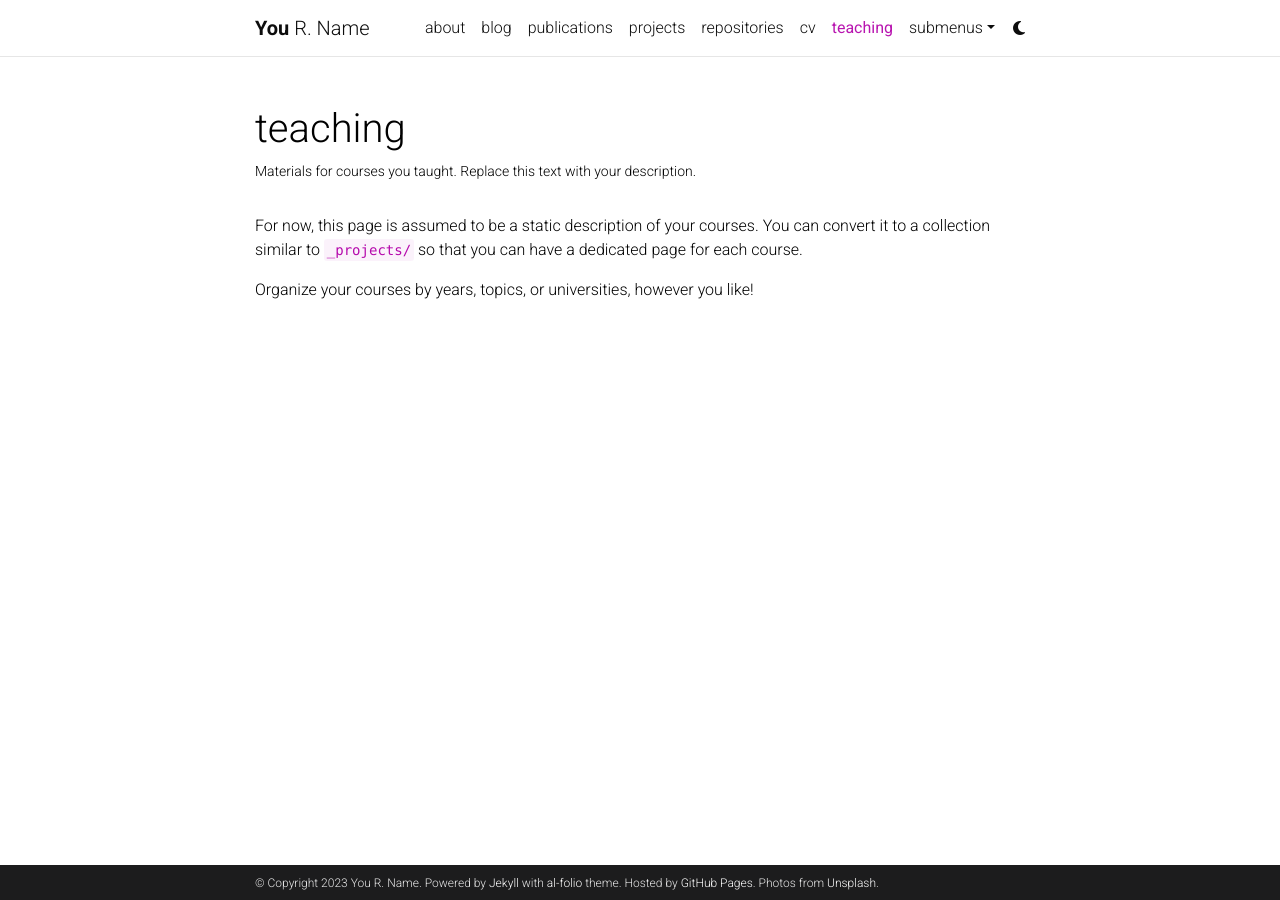
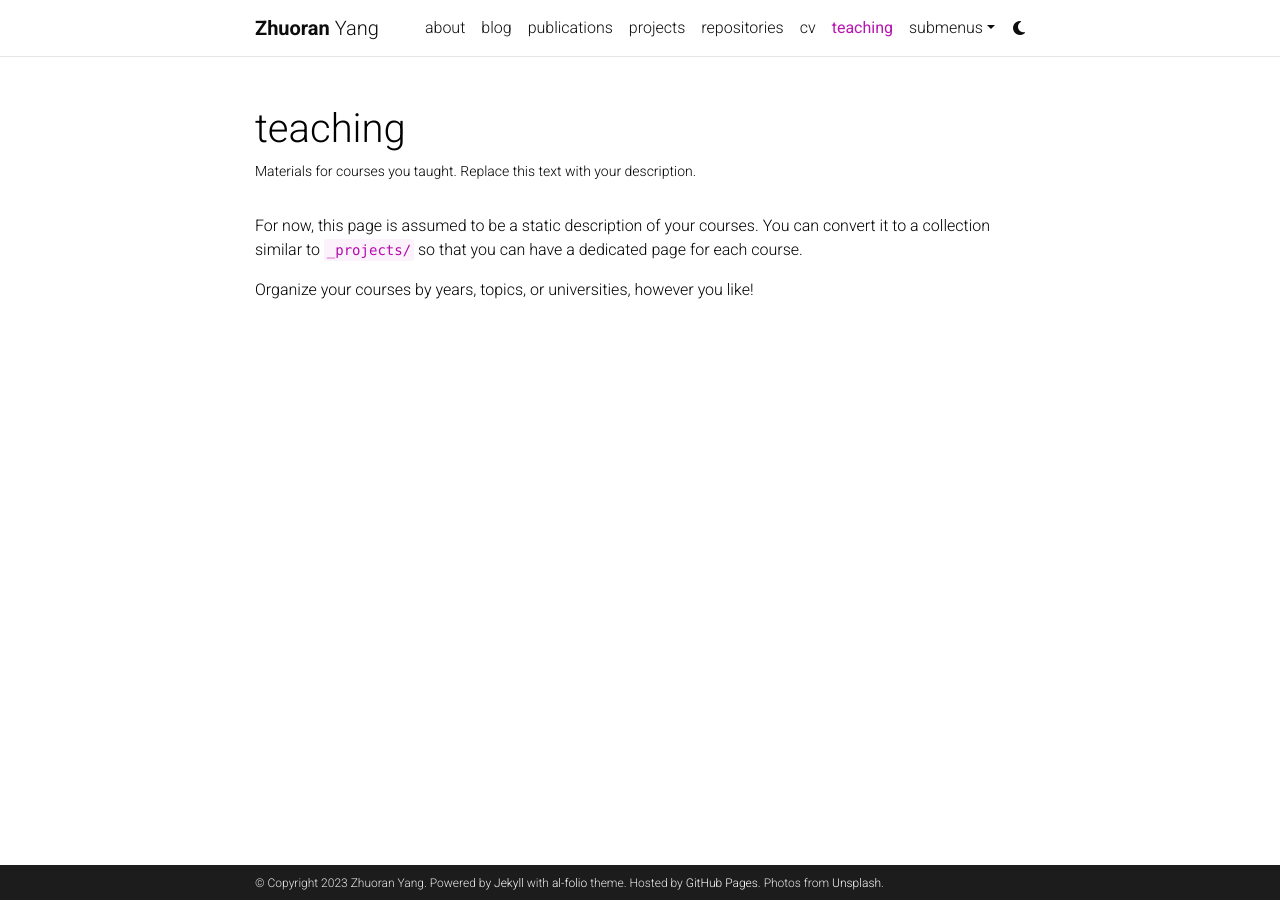
Before and after one commit to peterradchenko/peterradchenko.github.io, a Jekyll site: the page built from _pages/teaching.md, in a window 1280 px wide. Built offline with Jekyll 4.4.1, drawn with Linux system fonts in a browser that asks for light colours; comment, search, counter and statistics services are not loaded; a style sheet for code colours, icons or effects is not loaded.

```diff
--- a/_config.yml
+++ b/_config.yml
@@ -3,10 +3,10 @@
 # -----------------------------------------------------------------------------
 
 title: blank # the website title (if blank, full name will be used instead)
-first_name: You
-middle_name: R.
-last_name: Name
-email: you@example.com
+first_name: Zhuoran
+middle_name:
+last_name: Yang
+email: zhuoran.yang@yale.edu
 description: > # the ">" symbol means to ignore newlines until "footer_text:"
   A simple, whitespace theme for academics. Based on [*folio](https://github.com/bogoli/-folio) design.
 footer_text: >
@@ -18,7 +18,7 @@
 lang: en # the language of your site (for example: en, fr, cn, ru, etc.)
 icon: ⚛️  # the emoji used as the favicon (alternatively, provide image name in /assets/img/)
 
-url: https://alshedivat.github.io # the base hostname & protocol for your site
+url: https://zhuoranyang.github.io # the base hostname & protocol for your site
 baseurl: /al-folio # the subpath of your site, e.g. /blog/
 last_updated: false # set to true if you want to display last updated in the footer
 impressum_path:  # set to path to include impressum link in the footer, use the same path as permalink in a page, helps to conform with EU GDPR
@@ -45,7 +45,7 @@
 # will use title and url fields
 # Take a look to https://github.com/jekyll/jekyll-feed for more customization
 
-rss_icon: true
+rss_icon: false
 
 # -----------------------------------------------------------------------------
 # Layout
@@ -77,7 +77,7 @@
 mastodon_username: # your mastodon instance+username in the format instance.tld/@username
 linkedin_username: # your LinkedIn user name
 telegram_username: # your Telegram user name
-scholar_userid: # your Google Scholar ID
+scholar_userid: k7NgVSUAAAAJ&hl # your Google Scholar ID
 semanticscholar_id: # your Semantic Scholar ID
 whatsapp_number: # your WhatsApp number (full phone number in international format. Omit any zeroes, brackets, or dashes when adding the phone number in international format.)
 orcid_id: # your ORCID ID
@@ -140,7 +140,8 @@
 # Follow instructions on https://giscus.app/ to setup for your repo to fill out
 # the information below.
 giscus:
-  repo: alshedivat/al-folio      # <your-github-user-name>/<your-github-repo-name>
+  repo: zhuoranyang/zhuoranyang.github.io
+      # <your-github-user-name>/<your-github-repo-name>
   repo_id: MDEwOlJlcG9zaXRvcnk2MDAyNDM2NQ==
   category: Comments             # name of the category under which discussions will be created
   category_id: DIC_kwDOA5PmLc4CTBt6
@@ -274,8 +275,8 @@
 
 scholar:
 
-  last_name: [Einstein]
-  first_name: [Albert, A.]
+  last_name: [Zhuoran]
+  first_name: [Yang]
 
   style: apa
   locale: en
```
Also changed, not shown: 1 other file.
